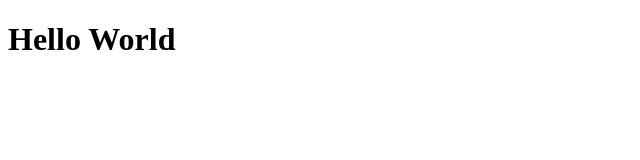
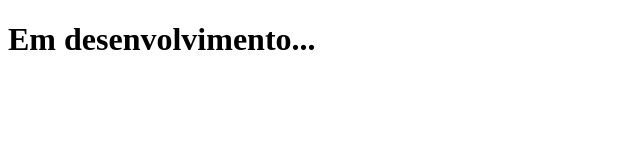
Before and after one commit to devmbueno/devmbueno.github.io, a plain HTML site: page index.html in a window 1280 px wide. Shown: the whole page, without its empty margins (0-640 px from the left). Drawn offline with Linux system fonts and the light colour scheme.

Commit message:
Update index.html

```diff
--- a/index.html
+++ b/index.html
@@ -6,6 +6,6 @@
   <title>Document</title>
 </head>
 <body>
-  <h1>Hello World</h1>
+  <h1>Em desenvolvimento...</h1>
 </body>
 </html>
```
